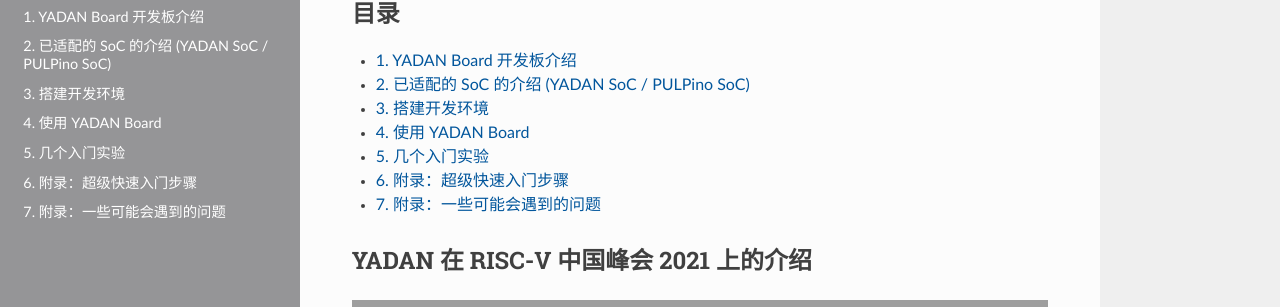
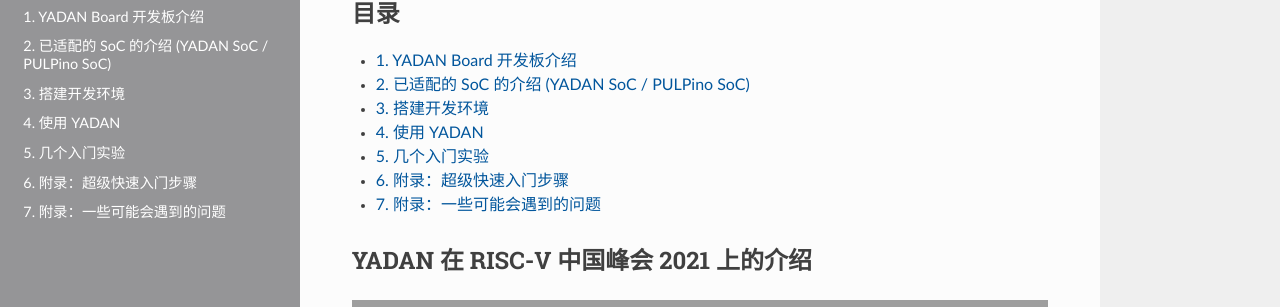
Before and after one commit to CSY-tvgo/YADAN-Docs, a Sphinx documentation site: the page built from docs/source/index.rst, in a window 1280 px wide and 900 px high, scrolled down 753 px. Shown: the part 135-442 px from the top of the window. Built offline with Sphinx 7.4.7 and the Read the Docs theme 2.0.0, drawn with Linux system fonts in a browser that asks for light colours; grey boxes are pictures that could not be loaded.

Commit message:
modified some descriptions

```diff
--- a/docs/source/chap4.md
+++ b/docs/source/chap4.md
@@ -1,4 +1,4 @@
-# 使用 YADAN Board
+# 使用 YADAN
 
 本章将介绍如何把 YADAN SoC 或 PULPino SoC 部署到我们的 YADAN Board 中，使其变成一块类似 Arduino UNO 的嵌入式开发板。部署完成后，配合第三章中在 Arduino IDE 中配置好的环境，我们即可像使用 Arduino 一样便捷地在 YADAN Board 上开发嵌入式软件。
 
--- a/docs/source/index.rst
+++ b/docs/source/index.rst
@@ -21,7 +21,7 @@
    YADAN Board 开发板介绍 <chap1.md>
    已适配的 SoC 的介绍 (YADAN SoC / PULPino SoC)<chap2.md>
    搭建开发环境 <chap3.md>
-   使用 YADAN Board <chap4.md>
+   使用 YADAN <chap4.md>
    几个入门实验 <chap5.md>
 
    附录：超级快速入门步骤 <chap6.md>
```
Also changed, not shown: docs/source/chap1.md (+1 -1 lines).
